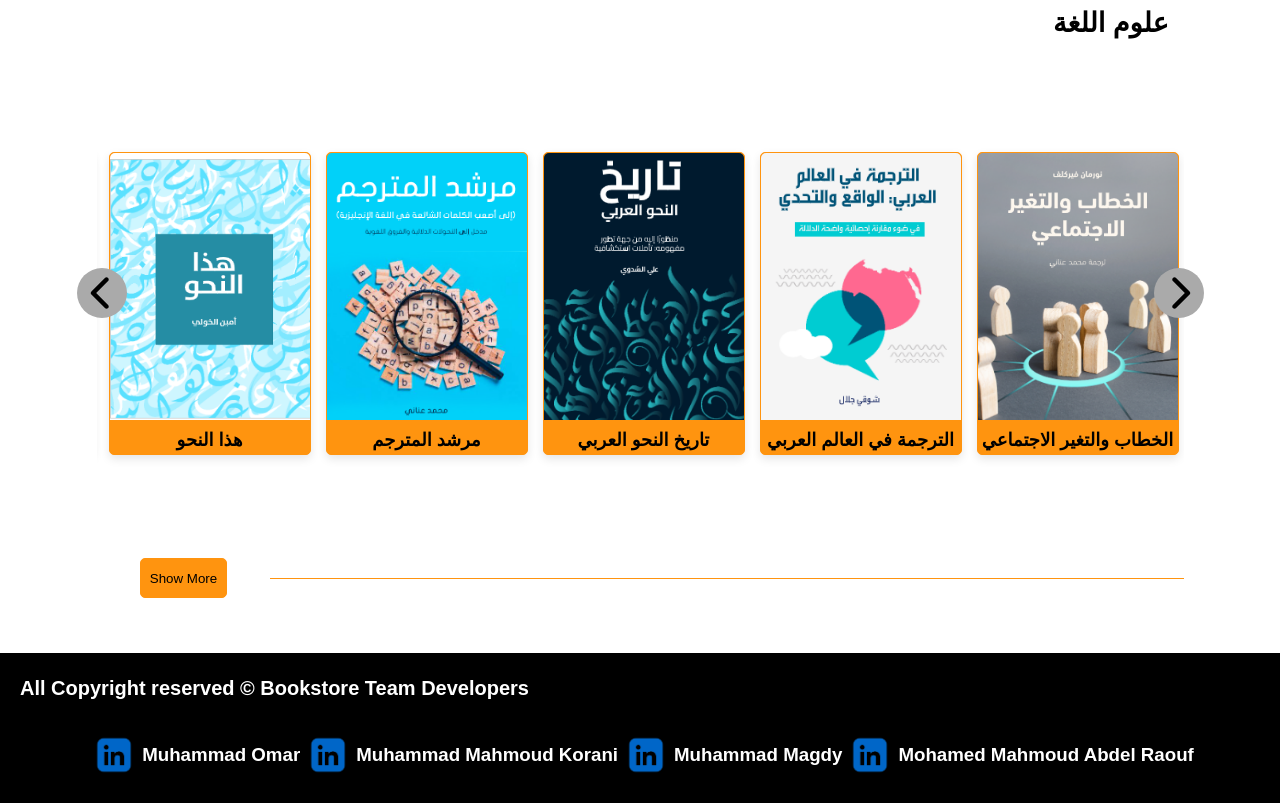
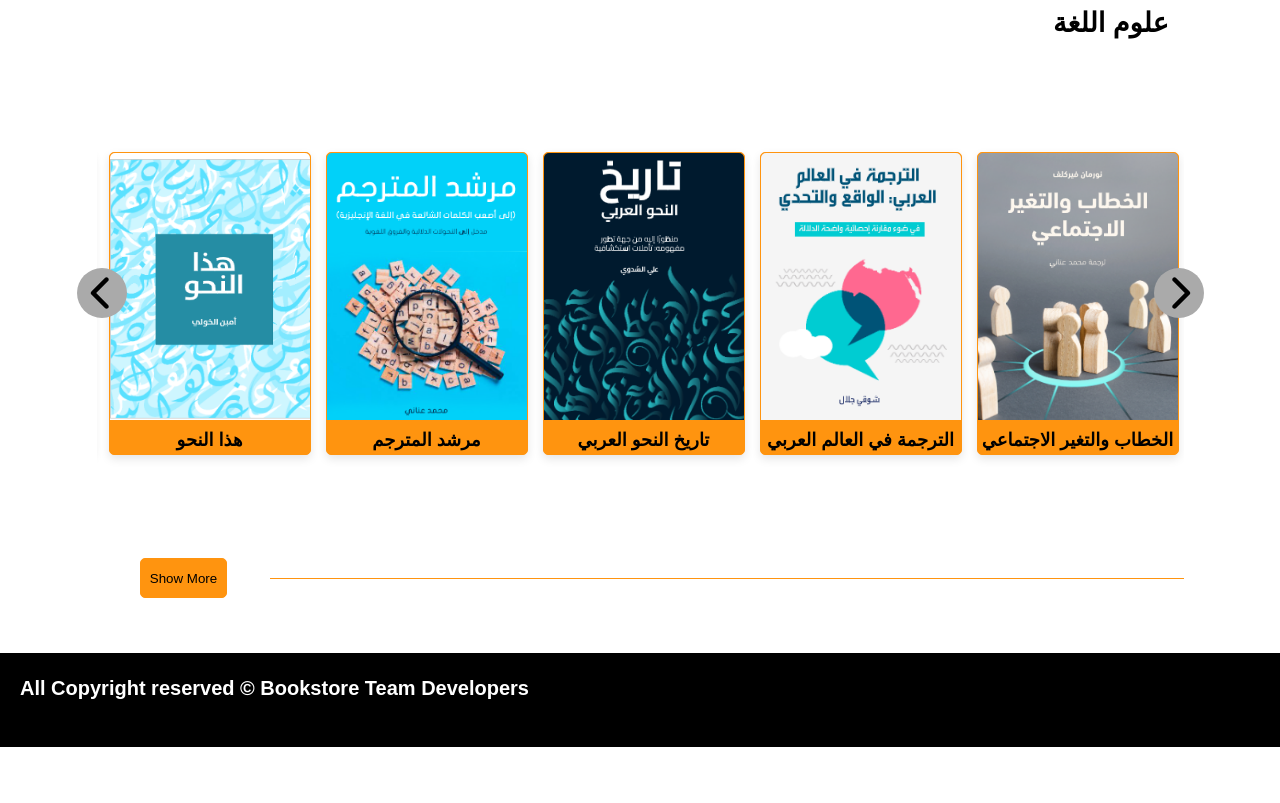
Before and after one commit to Muhmmad-Mahmoud/Bookstore, a plain HTML site: page index.html in a window 1280 px wide. Shown: the part 1456-2259 px from the top of the page. After the commit the page ends 2203 px from the top, so only its background shows below. Drawn offline with Linux system fonts and the light colour scheme.

Commit message:
Update index.html

```diff
--- a/index.html
+++ b/index.html
@@ -658,38 +658,6 @@
       <h6> All Copyright reserved © Bookstore Team Developers </h6>
       <br>
 
-      <div class="linkedinacounts">
-
-        <a href="https://www.linkedin.com/in/muhamadmahmoud/" target="__blank">
-          <div class="aboutUs">
-            <img src="imgs/li.png" alt="">
-            <h3>Mohamed Mahmoud Abdel Raouf</h3>
-          </div>
-        </a>
-
-
-        <a href="https://www.linkedin.com/in/mohamed-magdy-ab41681a1/" target="_blank">
-          <div class="aboutUs">
-            <img src="imgs/li.png" alt="">
-            <h3>Muhammad Magdy</h3>
-          </div>
-        </a>
-
-        <a href="https://www.linkedin.com/in/muhamadmahmoud/" target="_blank">
-          <div class="aboutUs">
-            <img src="imgs/li.png" alt="">
-            <h3>Muhammad Mahmoud Korani</h3>
-          </div>
-        </a>
-
-        <a href="https://www.linkedin.com/in/muhmmad-omar/" target="_blank">
-          <div class="aboutUs">
-            <img src="imgs/li.png" alt="">
-            <h3>Muhammad Omar </h3>
-          </div>
-        </a>
-
-      </div>
 
 
     </footer>
```
